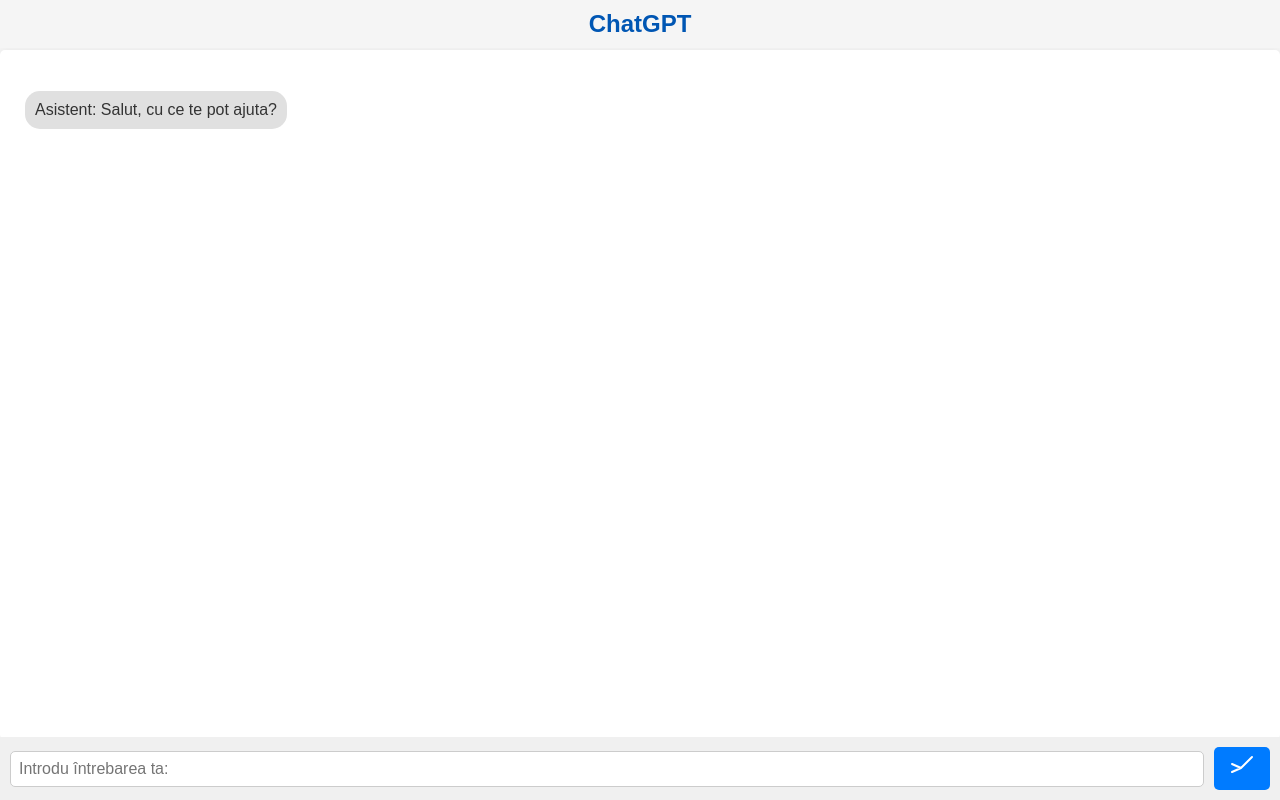
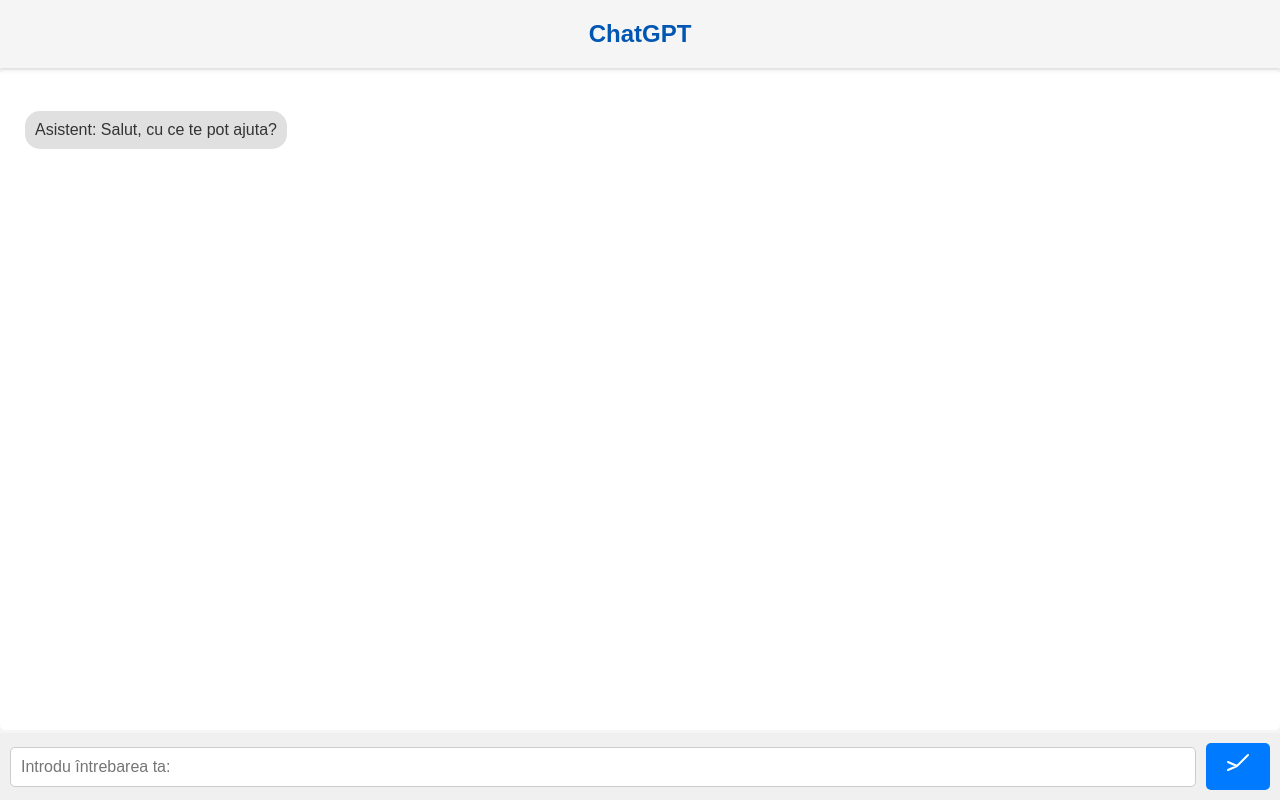
Before and after one commit to dorincapra/assistant, a website: page public/index.html in a window 1280 px wide. Drawn offline with Linux system fonts and the light colour scheme.

Commit message:
static title

```diff
--- a/public/styles.css
+++ b/public/styles.css
@@ -6,38 +6,38 @@
   color: #333;
   display: flex;
   flex-direction: column;
-  height: 100%; /* Full height of the viewport */
-  overflow: hidden; /* Prevents body scroll */
+  height: 100vh; /* Full height of the viewport */
+  overflow: hidden; /* Prevents scrolling of the body */
 }
 
 #header {
   text-align: center;
   color: #0056b3;
-  padding: 10px 0;
-  position: fixed;
+  padding: 20px 0; /* Ample padding for visual separation */
+  position: fixed; /* Fixed at the top */
   width: 100%;
   top: 0;
   left: 0;
-  background: #f5f5f5; /* Same as body bg color */
-  z-index: 1000; /* Ensures it stays on top */
+  background: #f5f5f5; /* Matches the body background */
+  z-index: 1000; /* Ensures it is layered above other content */
+  box-shadow: 0 2px 5px rgba(0, 0, 0, 0.1); /* Subtle shadow for depth */
 }
 
 h1 {
-  font-size: 24px; /* Adjust if necessary */
+  font-size: 24px; /* Smaller font size as requested */
   margin: 0;
 }
 
 #chat-area {
-  position: absolute;
-  top: 50px; /* Height of the header */
-  bottom: 60px; /* Height of the input form */
+  position: fixed; /* Fixed position to stay in place */
+  top: 70px; /* Adjust based on the height of the header */
+  bottom: 70px; /* Adjust based on the height of the chat form */
   left: 0;
   right: 0;
   padding: 20px;
-  overflow-y: auto; /* Enables scrolling */
-  background-color: #fff; /* Background color for chat area */
-  border-radius: 5px;
-  box-shadow: 0 2px 10px rgba(0, 0, 0, 0.1);
+  overflow-y: auto; /* Enables scrolling within the chat area */
+  background-color: #fff; /* Background color for contrast */
+  border-radius: 5px; /* Rounded corners for aesthetics */
 }
 
 #chat-form {
@@ -46,16 +46,16 @@
   justify-content: space-between;
   padding: 10px;
   background-color: #f0f0f0;
-  position: fixed; /* Keeps form at the bottom */
+  position: fixed; /* Fixed at the bottom */
   width: 100%;
   bottom: 0;
   left: 0;
-  box-sizing: border-box;
+  box-sizing: border-box; /* Includes padding in width calculations */
 }
 
 input[type="text"] {
   flex: 1;
-  padding: 8px;
+  padding: 10px;
   margin-right: 10px;
   border: 1px solid #ccc;
   border-radius: 5px;
@@ -63,7 +63,7 @@
 }
 
 button[type="submit"] {
-  padding: 8px 16px;
+  padding: 10px 20px;
   background-color: #007bff;
   color: #fff;
   border: none;
@@ -102,7 +102,7 @@
 @media (max-width: 600px) {
   input[type="text"],
   button[type="submit"] {
-    font-size: 14px; /* Smaller font size to ensure fitting */
-    padding: 8px; /* Adjust padding */
+    font-size: 14px; /* Smaller font size for smaller devices */
+    padding: 8px; /* Adjust padding to fit smaller screens */
   }
 }
```
